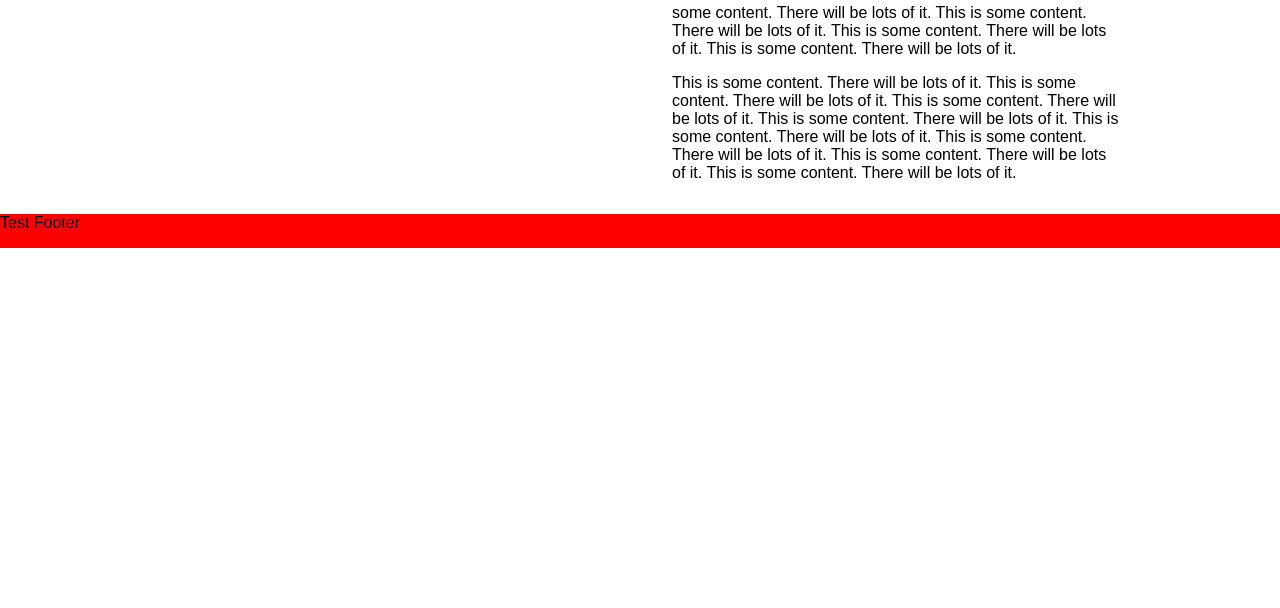
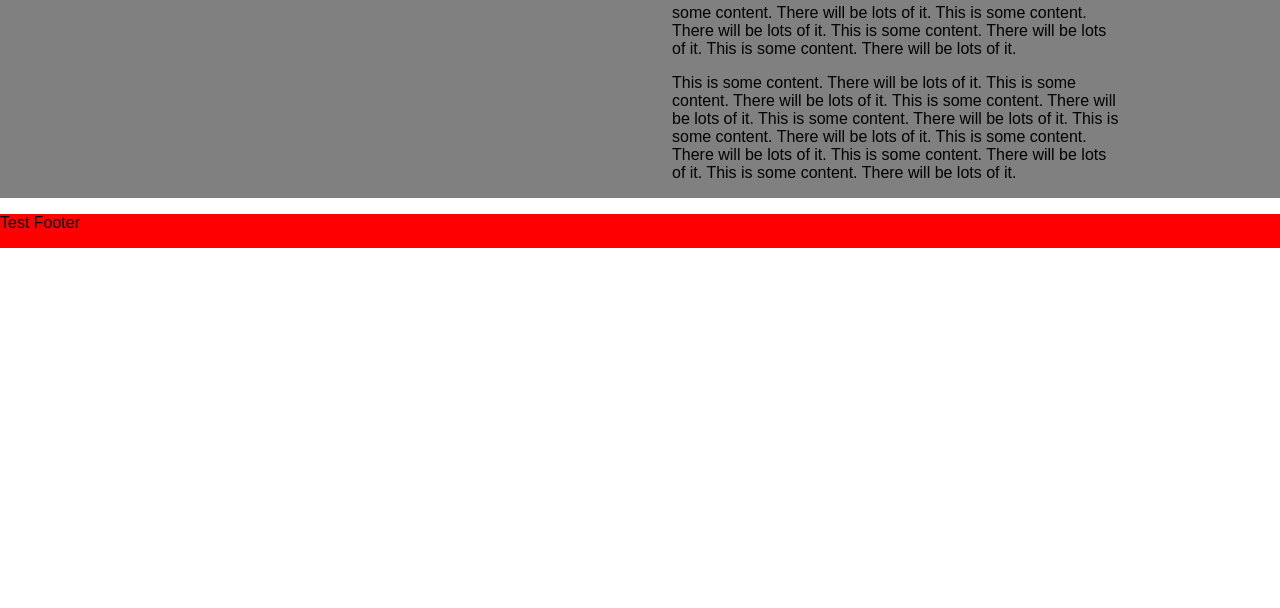
Before and after one commit to kellerflint/kellerflint, a plain HTML site: page index.html in a window 1280 px wide. Shown: the part 192-800 px from the top of the page. Drawn offline with Linux system fonts and the light colour scheme.

Commit message:
Update style.css

```diff
--- a/style.css
+++ b/style.css
@@ -58,6 +58,12 @@ nav ul li a {
   text-decoration: none;
 }
 
+/* Main */
+
+div#main {
+  background-color:grey;
+}
+
 /* Section */
 
 div.col-section {
```
